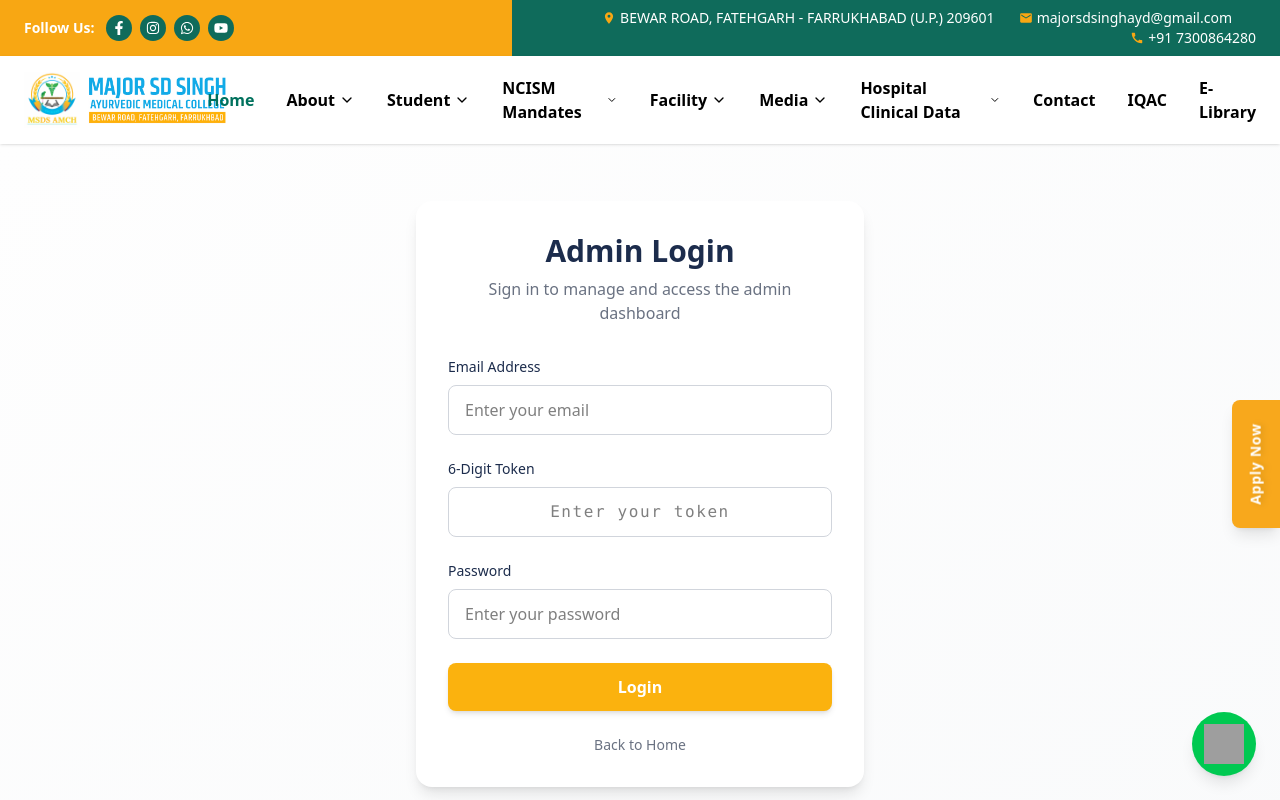
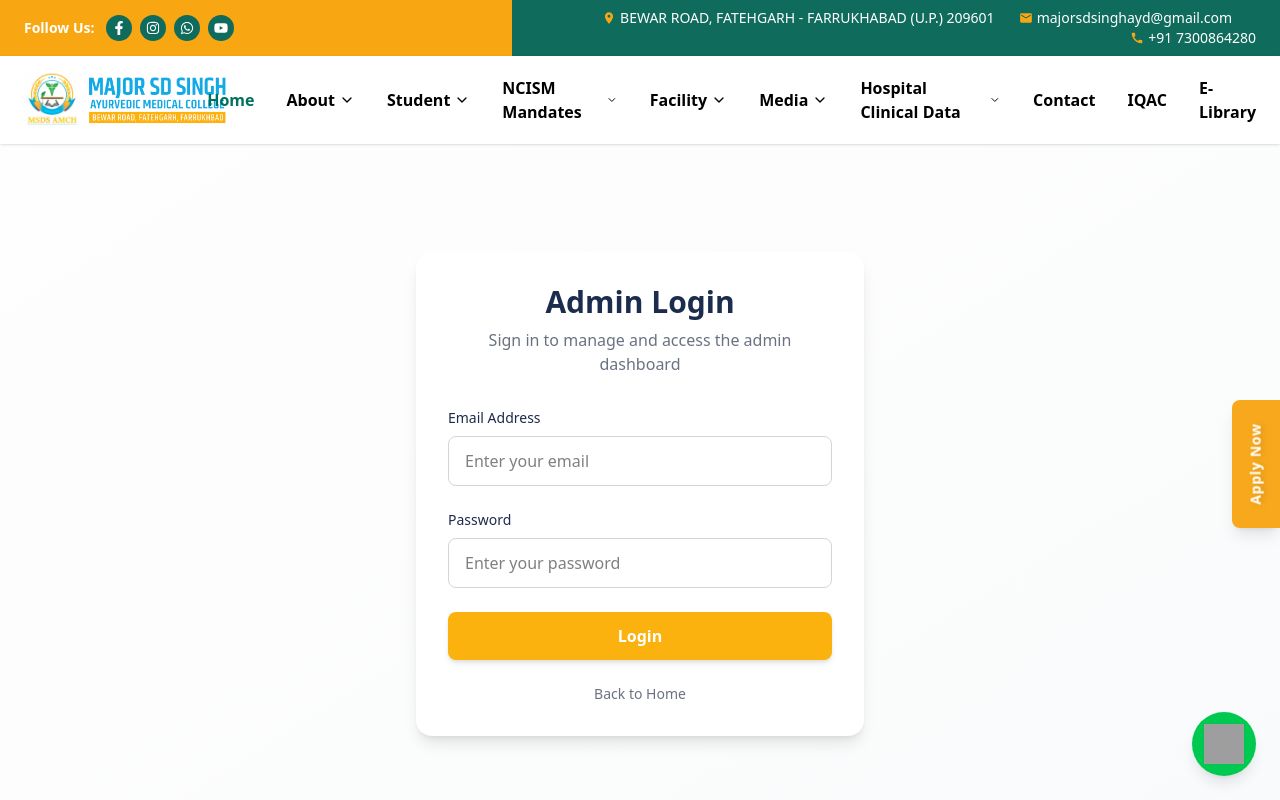
Before and after one commit to Ntechzy/majorsdspgamc.com, a React (Vite) app: page /admin/login in a window 1280 px wide. Shown: the top 800 px of the page. Built offline with nearby package versions, Linux system fonts and the light colour scheme; grey boxes are pictures that could not be loaded; what react-head would draw is missing.

Commit message:
fix: sidebar and admin login

```diff
--- a/src/components/admin/Sidebar.jsx
+++ b/src/components/admin/Sidebar.jsx
@@ -9,7 +9,13 @@ const Sidebar = ({ menuConfig, onSelect }) => {
         <h2 className="text-xl font-bold">Admin Panel</h2>
       </div>
 
-      <ul className="flex-1 overflow-y-auto px-4 py-6 space-y-3">
+      {/* Sidebar Menu with hidden scrollbar */}
+      <ul
+        className="flex-1 overflow-y-auto px-4 py-6 space-y-3"
+        style={{
+          scrollbarWidth: "none", // Firefox
+        }}
+      >
         {Object.entries(menuConfig).map(([key, section]) => (
           <div key={key}>
             <li
@@ -38,9 +44,14 @@ const Sidebar = ({ menuConfig, onSelect }) => {
         ))}
       </ul>
 
-      <div className="p-4 border-t border-gray-700 text-center text-xs text-gray-400">
-        © 2025 Major SD Singh
-      </div>
+
+
+      {/* Additional CSS to hide scrollbar in Webkit browsers */}
+      <style jsx>{`
+        ul::-webkit-scrollbar {
+          display: none;
+        }
+      `}</style>
     </div>
   );
 };
--- a/src/page/admin/AdminLogin.jsx
+++ b/src/page/admin/AdminLogin.jsx
@@ -3,25 +3,14 @@ import { useNavigate } from "react-router-dom";
 
 const AdminLogin = () => {
   const [email, setEmail] = useState("");
-  const [token, setToken] = useState("");
   const [password, setPassword] = useState("");
-  const [error, setError] = useState("");
   const navigate = useNavigate();
 
   const handleSubmit = (e) => {
     e.preventDefault();
 
-    // Token validation
-    if (token.length !== 6 || !/^\d+$/.test(token)) {
-      setError("Token must be exactly 6 digits.");
-      return;
-    }
-
-    setError(""); // clear error if valid
-
     // Handle login logic here (e.g., API call)
     console.log("Email:", email);
-    console.log("Token:", token);
     console.log("Password:", password);
 
     // Redirect to dashboard after successful login
@@ -55,21 +44,6 @@ const AdminLogin = () => {
 
           <div>
             <label className="block text-left text-sm font-medium text-[#1c2c4c] mb-2">
-              6-Digit Token
-            </label>
-            <input
-              type="text"
-              value={token}
-              onChange={(e) => setToken(e.target.value)}
-              maxLength={6}
-              placeholder="Enter your token"
-              className="w-full px-4 py-3 rounded-lg border border-gray-300 focus:outline-none focus:ring-2 focus:ring-[#13AAE8] focus:border-[#13AAE8] transition tracking-widest text-center font-mono"
-              required
-            />
-          </div>
-
-          <div>
-            <label className="block text-left text-sm font-medium text-[#1c2c4c] mb-2">
               Password
             </label>
             <input
@@ -81,8 +55,6 @@ const AdminLogin = () => {
               required
             />
           </div>
-
-          {error && <p className="text-red-500 text-sm">{error}</p>}
 
           <button
             type="submit"
```
